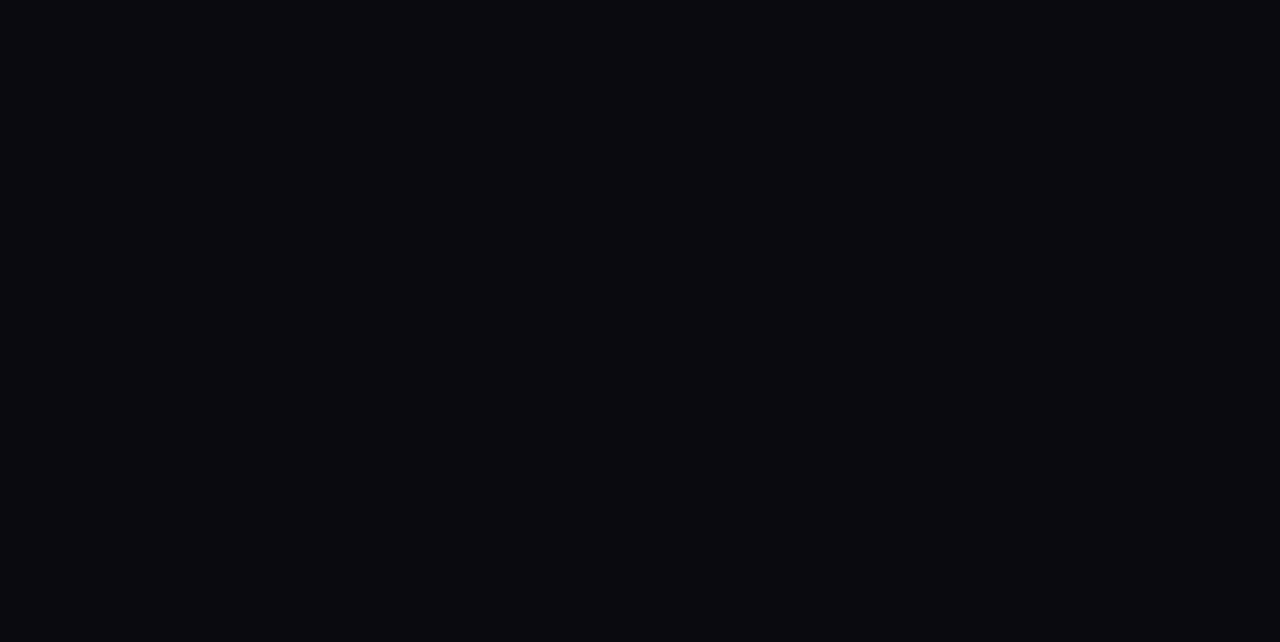
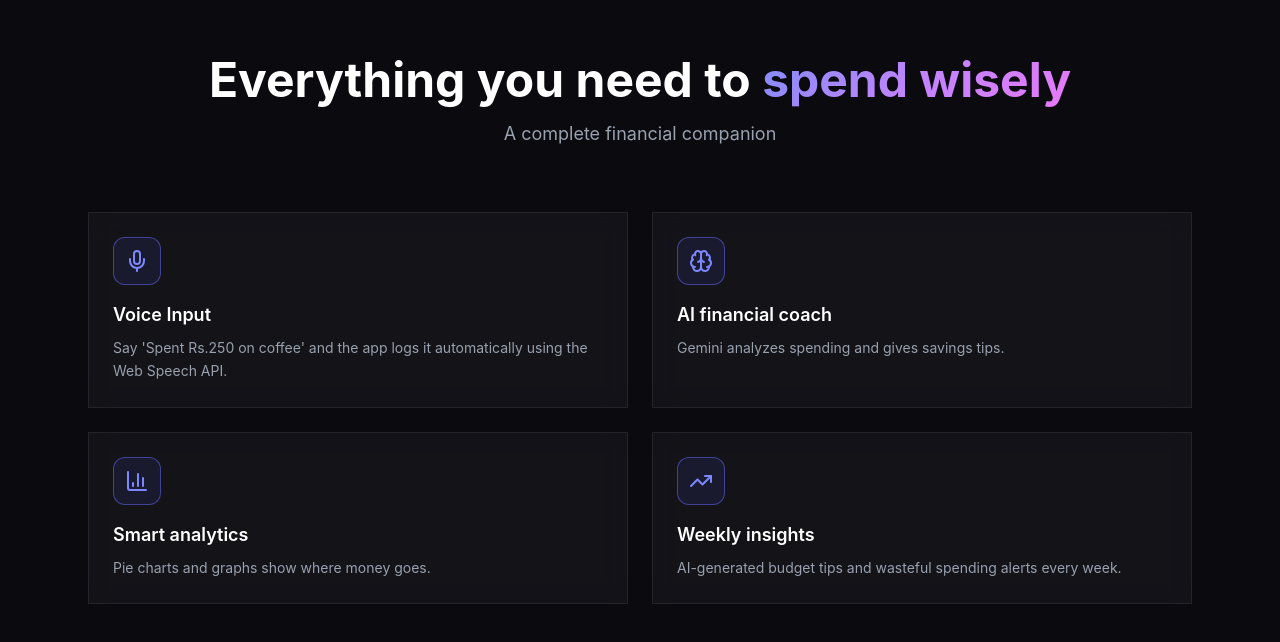
Before and after one commit to anushka-g28/ai-expense-tracker, a Next.js app: page / in a window 1280 px wide. Shown: the part 764-1406 px from the top of the page. Before the commit the page ends 800 px from the top, so only its background shows below. Built offline with nearby package versions, Linux system fonts and the light colour scheme; no server answers.

Commit message:
Add feature cards section

```diff
--- a/app/page.tsx
+++ b/app/page.tsx
@@ -1,10 +1,12 @@
 import Hero from "@/components/sections/Hero";
 import Navbar from "@/components/sections/Navbar";
+import Features from "@/components/sections/Features";
 export default function HomePage() {
   return (
     <div style={{ background: "#0a0a0f", minHeight: "100vh" }}>
       <Navbar />
       <Hero />
+      <Features />
     </div>
   );
 }
--- a/components/sections/Features.tsx
+++ b/components/sections/Features.tsx
@@ -0,0 +1,55 @@
+import { Mic, TrendingUp, ShieldCheck, Zap, BarChart3, Brain } from "lucide-react";
+import FeatureCard from "@/components/ui/FeatureCard";
+import { gradientText } from "@/lib/styles";
+
+const features = [
+  {
+    icon: Mic,
+    title: "Voice Input",
+    description:
+      "Say 'Spent Rs.250 on coffee' and the app logs it automatically using the Web Speech API.",
+  },
+  {
+    icon: Brain,
+    title: "AI financial coach",
+    description: "Gemini analyzes spending and gives savings tips."
+ },
+ {
+    icon: BarChart3,
+    title: "Smart analytics",
+    description: "Pie charts and graphs show where money goes."
+ },
+ {
+   icon: TrendingUp,
+    title: "Weekly insights",
+    description: "AI-generated budget tips and wasteful spending alerts every week."
+ },
+];
+
+export default function Features() {
+  return (
+    <section id="features" className="py-24 px-6">
+      <div className="max-w-6xl mx-auto">
+        {/* Heading */}
+        <div className="text-center mb-16">
+          <h2 className="text-4xl md:text-5xl font-bold text-white mb-4">
+            Everything you need to{" "}
+            <span style={gradientText}>spend wisely</span>
+          </h2>
+          <p className="text-gray-400 text-lg max-w-xl mx-auto">
+            A complete financial companion
+          </p>
+        </div>
+
+        {/* 2-column grid */}
+        <div className="max-w-6xl mx-auto px-6">
+          <div className="grid grid-cols-1 md:grid-cols-2 gap-6">
+            {features.map((f) => (
+              <FeatureCard key={f.title} {...f} />
+            ))}
+          </div>
+        </div>
+      </div>
+    </section>
+  );
+}
--- a/components/ui/FeatureCard.tsx
+++ b/components/ui/FeatureCard.tsx
@@ -0,0 +1,32 @@
+import { glassStyle } from "@/lib/styles";
+
+interface FeatureCardProps {
+  icon: React.ElementType;
+  title: string;
+  description: string;
+}
+
+export default function FeatureCard({
+  icon: Icon,
+  title,
+  description,
+}: FeatureCardProps) {
+  return (
+    <div
+      style={glassStyle}
+      className="rounded-5xl p-6 transition-all duration-300 group"
+    >
+      <div
+        className="w-12 h-12 rounded-xl flex items-center justify-center mb-4 transition-colors group-hover:bg-indigo-500/20"
+        style={{
+          background: "rgba(99,102,241,0.1)",
+          border: "1px solid rgba(99,102,241,0.55)",
+        }}
+      >
+        <Icon className="w-6 h-6 text-indigo-400" />
+      </div>
+      <h3 className="text-white font-semibold text-lg mb-2">{title}</h3>
+      <p className="text-gray-400 text-sm leading-relaxed">{description}</p>
+    </div>
+  );
+}
```
